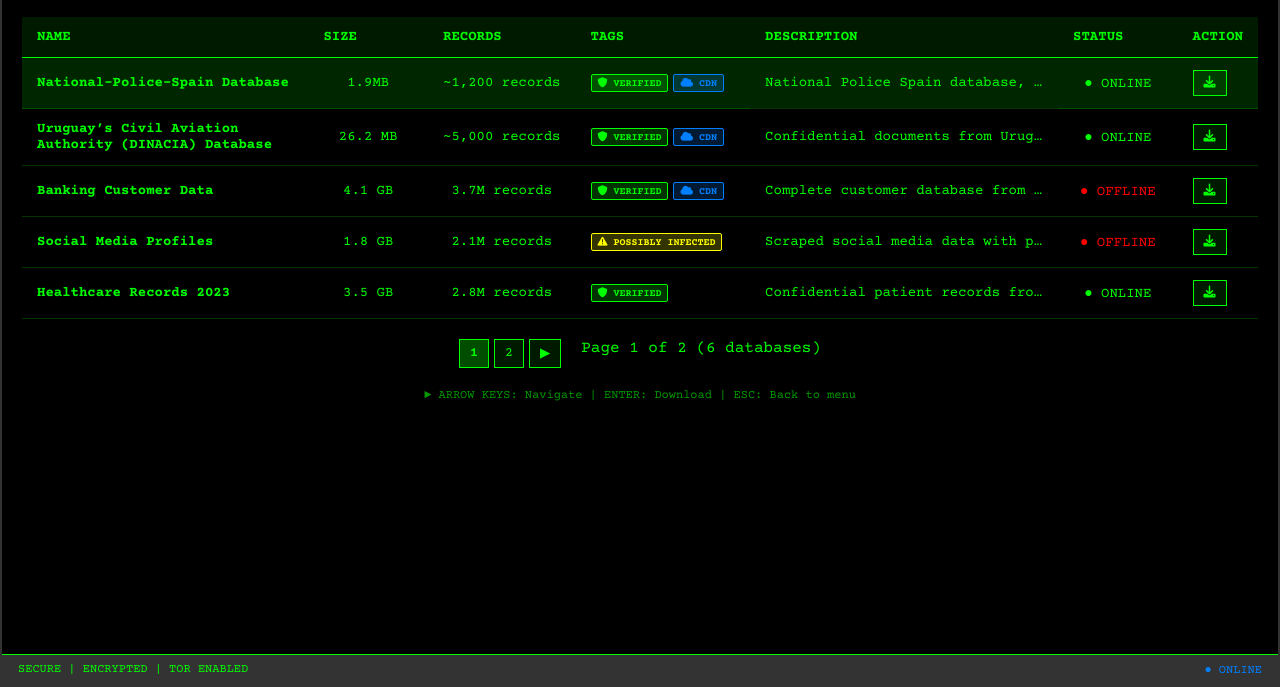
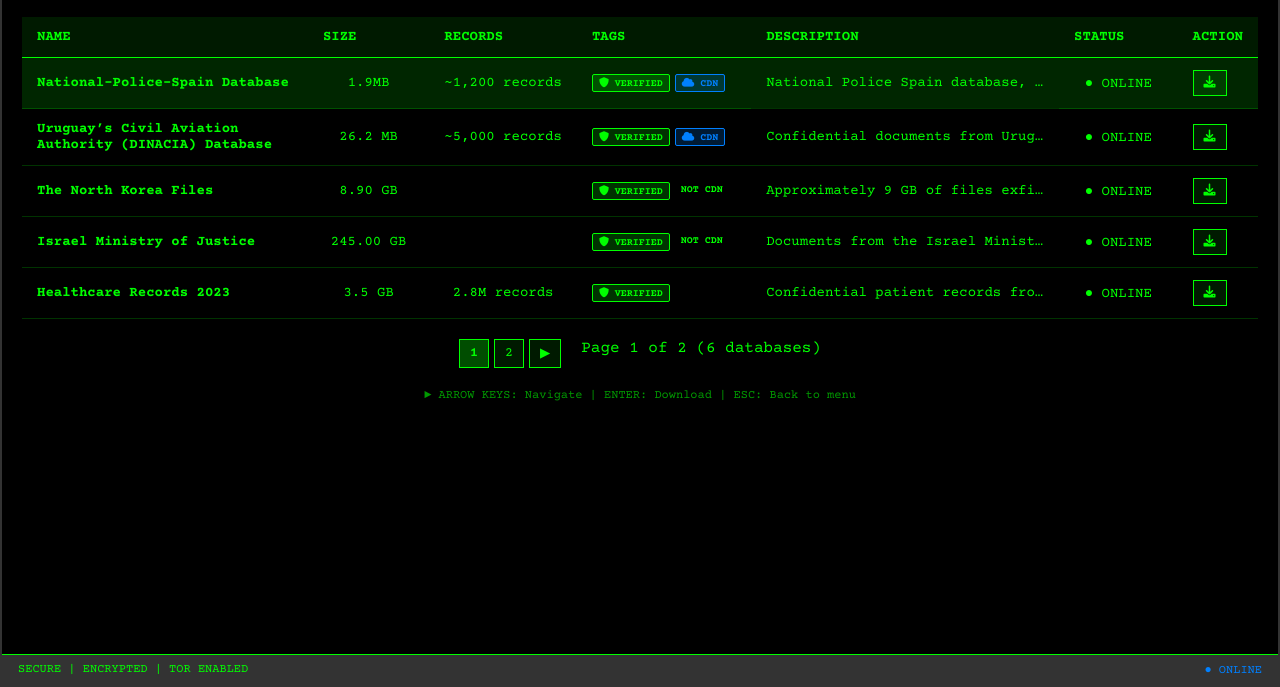
Before and after one commit to n4cx/n4cx.github.io, a plain HTML site: page databases.html in a window 1280 px wide. Shown: the part 113-800 px from the top of the page. Drawn offline with nearby package versions, Linux system fonts and the light colour scheme.

Commit message:
Update databases.html

```diff
--- a/databases.html
+++ b/databases.html
@@ -381,8 +381,8 @@
                 id: 1,
                 name: 'National-Police-Spain Database',
                 url: 'https://files.catbox.moe/43uzr4.7z',
-                breacher: '?',
-                breacher_link: 'nan',
+                breacher: '',
+                breacher_link: '',
                 data_size: '1.9MB',
                 data_type: 'sh_history, bash_history, profiles, reports, keys, passwords, Personal Information.',
                 record_count: '~1,200 records',
@@ -394,7 +394,7 @@
                 name: 'Uruguay’s Civil Aviation Authority (DINACIA) Database',
                 url: 'https://files.catbox.moe/5vfp14.zip',
                 breacher: 'LaPompaLeaks',
-                breacher_link: 'nan',
+                breacher_link: '',
                 data_size: '26.2 MB',
                 data_type: 'emails, messages, confidential documents, phone numbers',
                 record_count: '~5,000 records',
@@ -403,27 +403,32 @@
             },
             {
                 id: 3,
-                name: 'Banking Customer Data',
-                url: 'https://example.com/download/bank_data.7z',
-                breacher: 'CyberPhantom',
-                breacher_link: 'https://telegram.me/cyberphantom',
-                data_size: '4.1 GB',
-                data_type: 'Account numbers, transactions, PII',
-                record_count: '3.7M records',
-                tags: ['verified', 'cdn'],
-                description: 'Complete customer database from regional banking network'
+                name: 'The North Korea Files',
+                url: 'magnet:?xt=urn:btih:87f2227bedee7ed5d89511fe4703133af1c1eb5d&dn=APT%20Down%20-%20The%20North%20Korea%20Files&tr=udp%3a%2f%2ftracker.opentrackr.org%3a1337%2fannounce',
+                // BACKUP LINK: https://data.ddosecrets.com/APT%20Down%20-%20The%20North%20Korea%20Files/APT%20Down%20-%20The%20North%20Korea%20Files.torrent
+                breacher: 'Saber, cyb0rg',
+                breacher_link: '',
+                data_size: '8.90 GB',
+                data_type: 'South Korean government networks and companies, email addresses, hacking tools used by the Kimsuky group, internal manuals, passwords, and more',
+                record_count: '',
+                tags: ['verified', 'not_cdn'],
+                description: 'Approximately 9 GB of files exfiltrated from a North Korean threat actors computer. '
             },
             {
                 id: 4,
-                name: 'Social Media Profiles',
-                url: 'https://offline-site.com/social.zip',
-                breacher: 'DataHunter',
-                breacher_link: 'https://example.com/datahunter',
-                data_size: '1.8 GB',
-                data_type: 'Profiles, photos, private messages',
-                record_count: '2.1M records',
-                tags: ['possibly_infected'],
-                description: 'Scraped social media data with private communications'
+                name: 'Israel Ministry of Justice',
+                url: 'magnet:?xt=urn:btih:A94997457756E6847E19E055122AE303A5026200&dn=Israel%20Ministry%20of%20Justice&tr=udp%3A%2F%2Ftracker.opentrackr.org%3A1337%2Fannounce&tr=udp%3A%2F%2Fopen.tracker.cl%3A1337%2Fannounce&tr=udp%3A%2F%2Fopen.demonii.com%3A1337%2Fannounce&tr=udp%3A%2F%2Fopen.stealth.si%3A80%2Fannounce&tr=udp%3A%2F%2Fexodus.desync.com%3A6969%2Fannounce&tr=udp%3A%2F%2Fmoonburrow.club%3A6969%2Fannounce&tr=udp%3A%2F%2Fexplodie.org%3A6969%2Fannounce&tr=udp%3A%2F%2Ftracker.tiny-vps.com%3A6969%2Fannounce&tr=udp%3A%2F%2Ftracker.bittor.pw%3A1337%2Fannounce&tr=udp%3A%2F%2Ftracker.0x7c0.com%3A6969%2Fannounce&tr=udp%3A%2F%2Frun.publictracker.xyz%3A6969%2Fannounce&tr=udp%3A%2F%2Fretracker01-msk-virt.corbina.net%3A80%2Fannounce&tr=udp%3A%2F%2Fopentracker.io%3A6969%2Fannounce&tr=udp%3A%2F%2Fopen.u-p.pw%3A6969%2Fannounce&tr=udp%3A%2F%2Foh.fuuuuuck.com%3A6969%2Fannounce&tr=udp%3A%2F%2Fleet-tracker.moe%3A1337%2Fannounce&tr=udp%3A%2F%2Fepider.me%3A6969%2Fannounce&tr=https%3A%2F%2Ftracker.tamersunion.org%3A443%2Fannounce&tr=https%3A%2F%2Ftracker.gbitt.info%3A443%2Fannounce&tr=http%3A%2F%2Ftracker.gbitt.info%3A80%2Fannounce',
+                // BACKUP URL1: https://data.ddosecrets.com/Israel%20Ministry%20of%20Justice/Israel%20Ministry%20of%20Justice.torrent
+                // BACKUP URL2: https://forbiddenstories.org/actualites_posts/israel-maneuvered-to-prevent-disclosure-of-state-secrets-amid-whatsapp-vs-nso-lawsuit/
+                // BACKUP URL3: https://www.derstandard.at/story/3000000229758/wie-israel-die-ueberwachungssoftware-pegasus-zum-staatsgeheimnis-machte
+                // BACKUP URL4: https://www.theguardian.com/news/article/2024/jul/25/israel-tried-to-frustrate-us-lawsuit-over-pegasus-spyware-leak-suggests
+                breacher: 'Anonymous For Justice',
+                breacher_link: '',
+                data_size: '245.00 GB',
+                data_type: 'emails, documents, private messages',
+                record_count: '',
+                tags: ['verified', 'not_cdn'],
+                description: 'Documents from the Israel Ministry of Justice released April 2024 by Anonymous For Justice. The dataset contains 800,000 emails in HTML format, over 700,000 image files, 200,000 documents and thousands of spreadsheets and presentations.'
             },
             {
                 id: 5,
```
